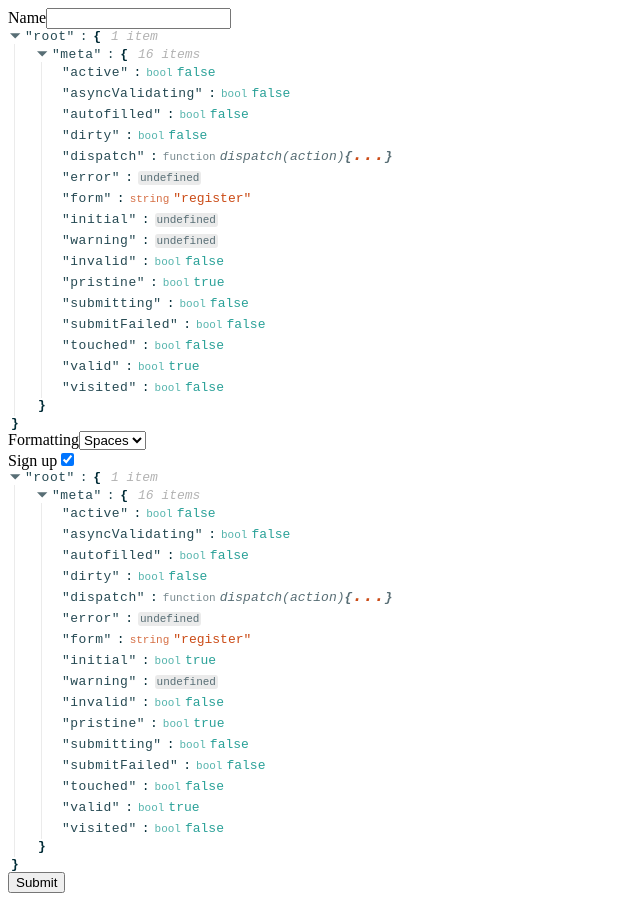
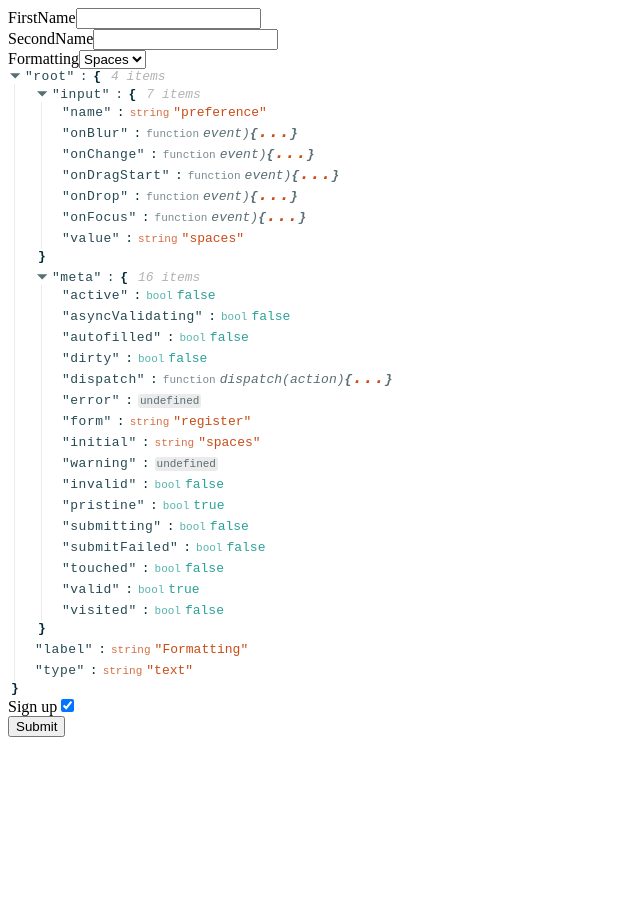
Before and after one commit to makarovas/formTraining, a React (Create React App) app: page / in a window 1280 px wide. Shown: the whole page, without its empty margins (0-640 px from the left). After the commit the page ends 800 px from the top, so only its background shows below. Built offline with nearby package versions, Linux system fonts and the light colour scheme.

Commit message:
added validation

```diff
--- a/src/components/RegisterForm.js
+++ b/src/components/RegisterForm.js
@@ -1,13 +1,25 @@
 import React, { Component } from "react";
 import { Field, reduxForm } from "redux-form";
 import { customInput, customSelect } from "./fields/index";
+// import { validate } from "../validation";
 
 class RegisterForm extends Component {
   render() {
     const { handleSubmit } = this.props;
     return (
       <form onSubmit={handleSubmit}>
-        <Field name="name" label="Name" component={customInput} type="text" />
+        <Field
+          name="firstName"
+          label="FirstName"
+          component={customInput}
+          type="text"
+        />
+        <Field
+          name="secondName"
+          label="SecondName"
+          component={customInput}
+          type="text"
+        />
         <Field
           name="preference"
           label="Formatting"
@@ -29,6 +41,7 @@
 
 RegisterForm = reduxForm({
   form: "register"
+  // validate
 })(RegisterForm);
 
 export default RegisterForm;
--- a/src/components/fields/index.js
+++ b/src/components/fields/index.js
@@ -1,24 +1,27 @@
 import React from "react";
 import ReactJson from "react-json-view";
 
-export const customInput = ({ label, input, type, ...props }) => {
+export const customInput = props => {
+  const { label, input, type, meta } = props;
   return (
     <div>
       <label>{label}</label>
       <input {...input} type={type} />
+      {meta.error && <div style={{ color: "red" }}>{meta.error}</div>}
+      {/* <ReactJson src={props} /> */}
+    </div>
+  );
+};
+
+export const customSelect = props => {
+  return (
+    <div>
+      <label>{props.label}</label>
+      <select {...props.input} type={props.type}>
+        <option value="tabs">Tabs</option>
+        <option value="spaces">Spaces</option>
+      </select>
       <ReactJson src={props} />
     </div>
   );
 };
-
-export const customSelect = ({ label, input, type, ...props }) => {
-  return (
-    <div>
-      <label>{label}</label>
-      <select {...input} {...props} type={type}>
-        <option value="tabs">Tabs</option>
-        <option value="spaces">Spaces</option>
-      </select>
-    </div>
-  );
-};
--- /dev/null
+++ b/src/validation/index.js
@@ -0,0 +1,17 @@
+export const validate = values => {
+  let errors = {};
+  if (!values.firstName) {
+    error.firstName = "First name is required!";
+  }
+  if (!values.secondName) {
+    error.secondName = "Second name is required!";
+  }
+
+  if (!values.username) {
+    error.username = "username is required!";
+  } else if (value.username.length < 4) {
+    error.username = "Username must be at least 4 characters long";
+  } else if (values.username.length > 10) errors.username = "WOW WOW STOP";
+
+  return errors;
+};
```
